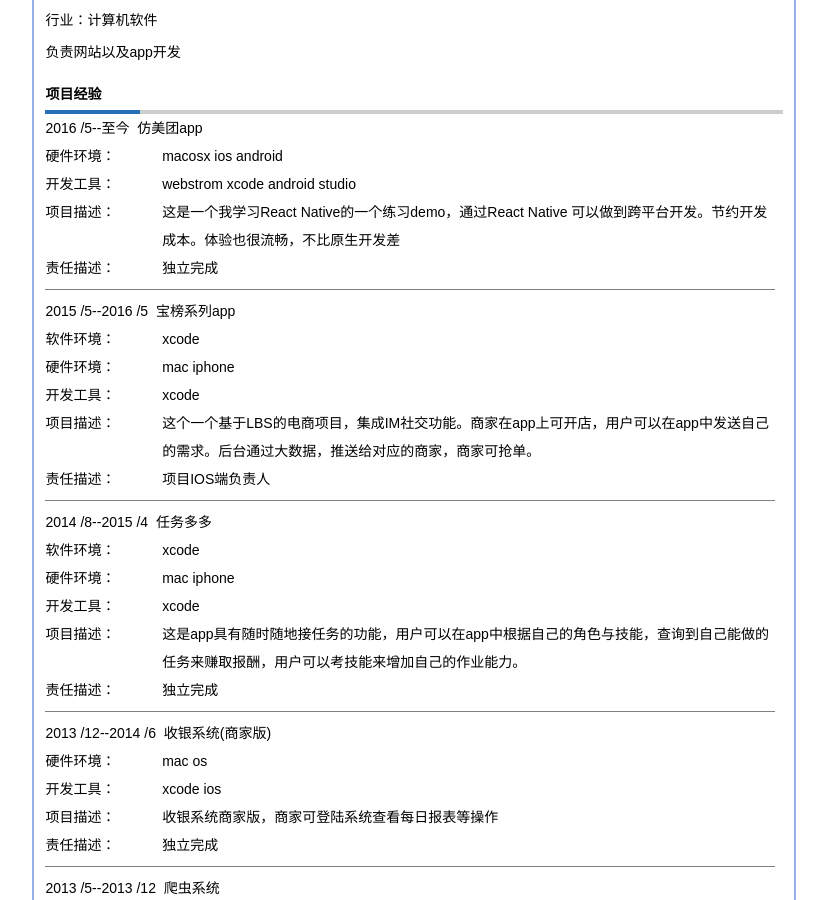
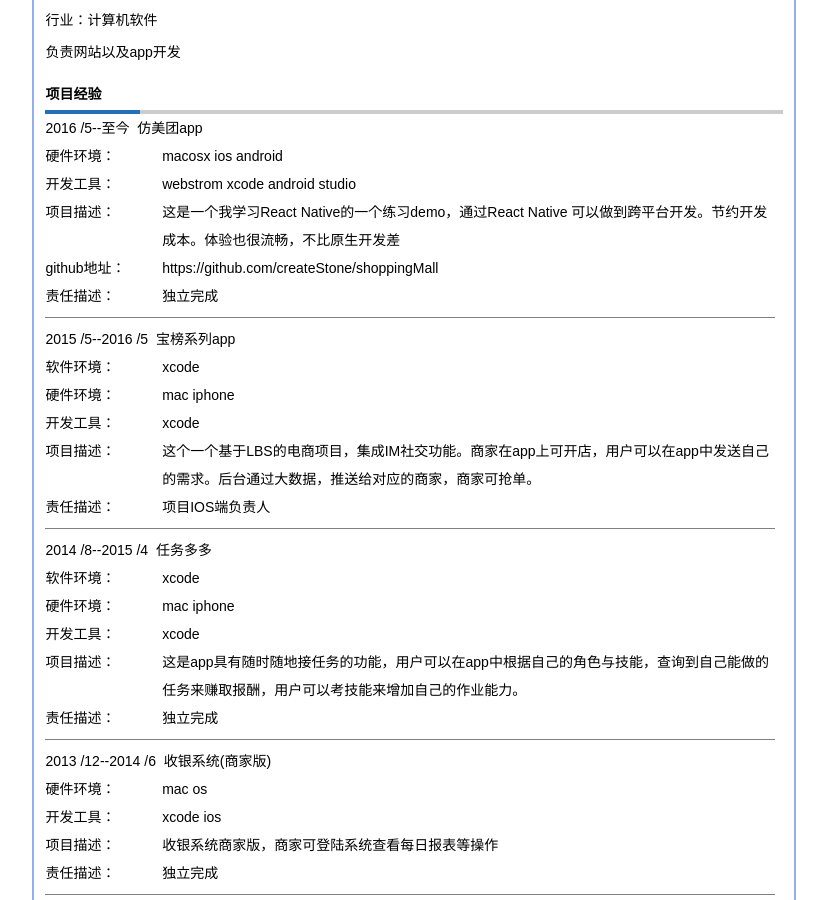
Before and after one commit to createStone/createStone.github.io, a Jekyll site: the page myprofile.html, which Jekyll copies as it is, in a window 1280 px wide and 900 px high, scrolled down 1082 px. Shown: the whole window, without its empty margins (226-1053 px from the left). Built offline with Jekyll 4.4.1, drawn with Linux system fonts in a browser that asks for light colours.

Commit message:
修改了github地址

```diff
--- a/myprofile.html
+++ b/myprofile.html
@@ -399,6 +399,10 @@
 <td width="84%" id="Cur_Val" valign="top">这是一个我学习React&#x20;Native的一个练习demo，通过React&#x20;Native&#x20;可以做到跨平台开发。节约开发成本。体验也很流畅，不比原生开发差</td>
 </tr>
 <tr>
+<td class="text_left" valign="top">github地址：</td>
+<td id="Cur_Val" valign="top">https://github.com/createStone/shoppingMall</td>
+</tr>
+<tr>
 <td class="text_left" valign="top">责任描述：</td>
 <td id="Cur_Val" valign="top">独立完成</td>
 </tr>
```
